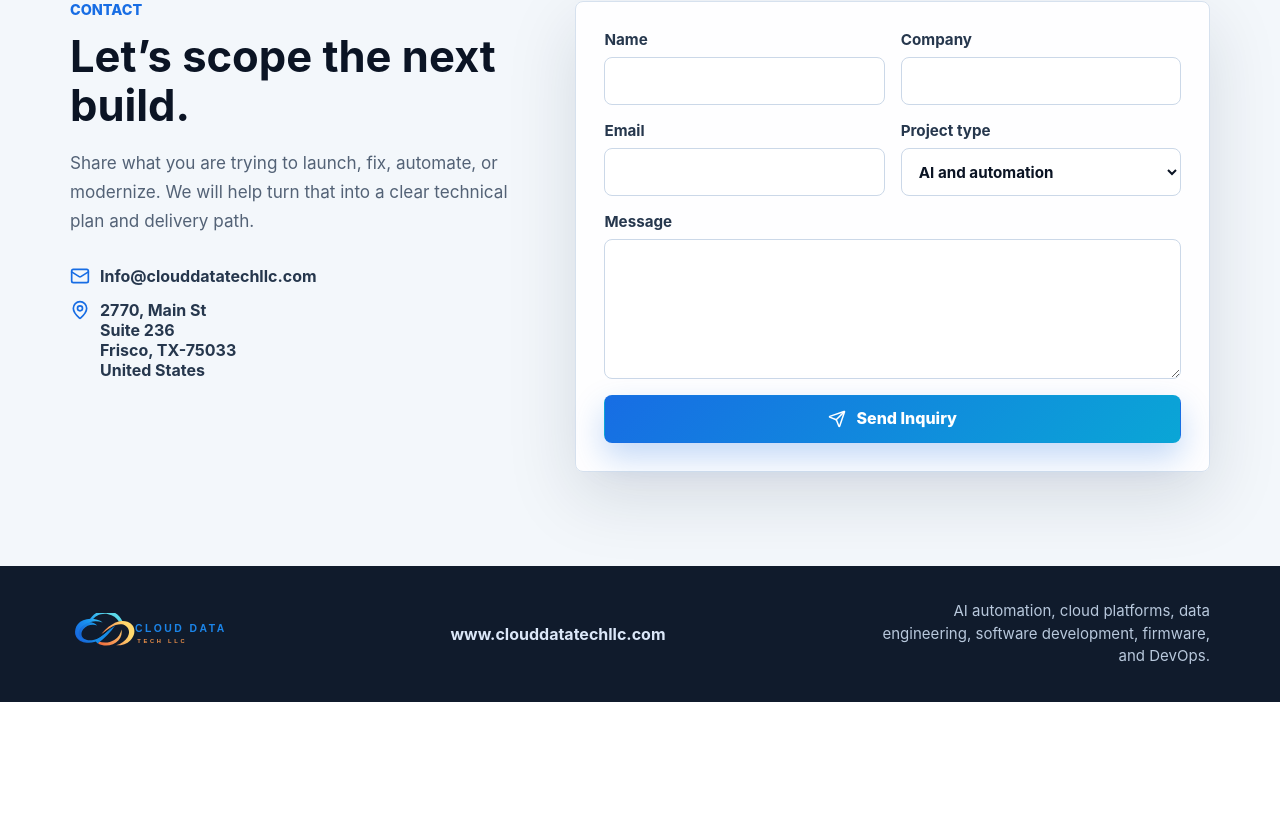
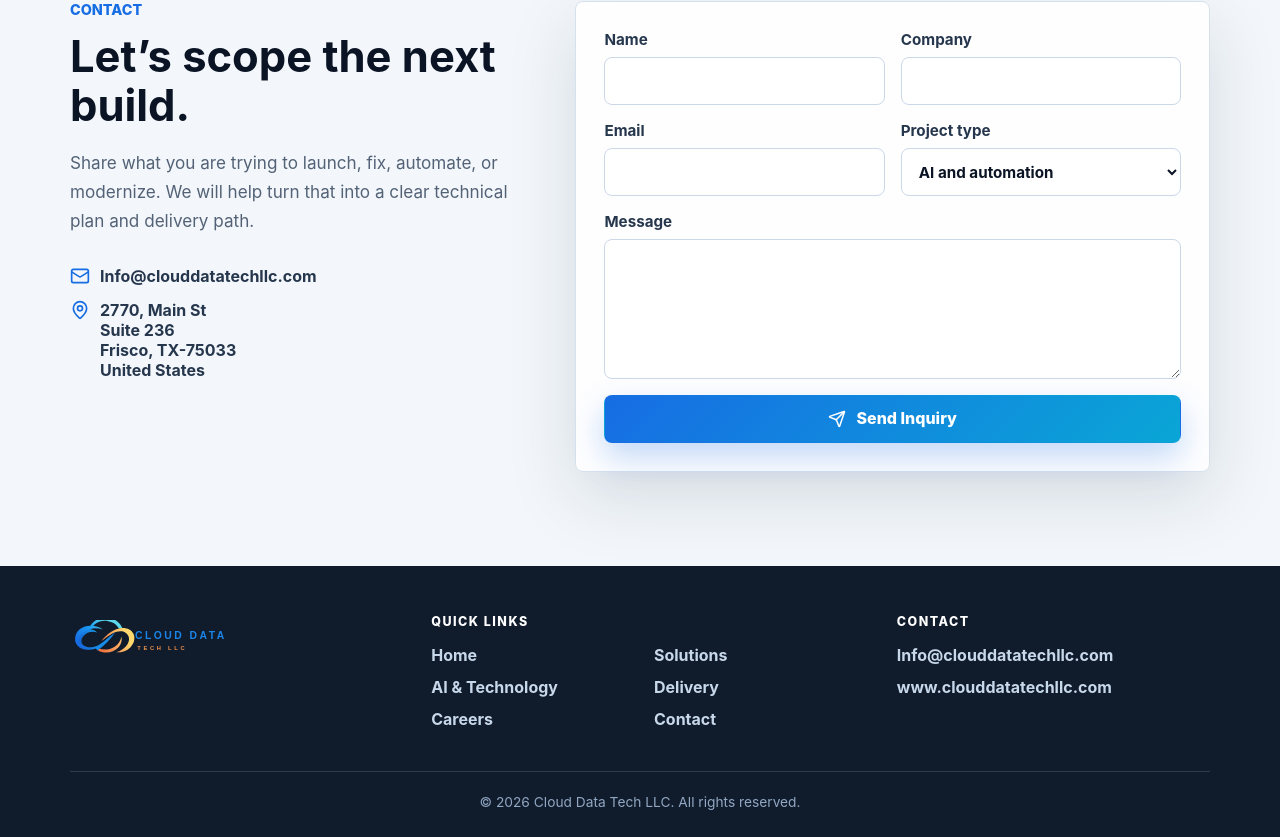
Before and after one commit to satish-develop/website-code, a React (Vite) app: page / in a window 1280 px wide. Shown: the part 5728-6565 px from the top of the page. Before the commit the page ends 6430 px from the top, so only its background shows below. Built offline with nearby package versions, Linux system fonts and the light colour scheme.

Commit message:
Improve footer navigation

```diff
--- a/src/App.css
+++ b/src/App.css
@@ -1082,41 +1082,80 @@ button {
 }
 
 .site-footer {
-  padding: 34px 0;
+  padding: 48px 0 0;
   color: #dbe7f8;
   background: #101b2c;
 }
 
 .footer-layout {
   display: grid;
-  grid-template-columns: auto minmax(0, 1fr) auto;
-  gap: 26px;
-  align-items: center;
+  grid-template-columns: minmax(220px, 0.9fr) minmax(340px, 1.2fr) minmax(240px, 0.9fr);
+  gap: 48px;
+  align-items: start;
 }
 
 .site-footer .brand {
   color: var(--paper);
 }
 
-.footer-links {
-  display: flex;
-  flex-wrap: wrap;
-  justify-content: center;
-  gap: 16px 22px;
-  font-weight: 700;
+.footer-heading {
+  margin: 0 0 16px;
+  color: var(--paper);
+  font-size: 0.78rem;
+  font-weight: 800;
+  letter-spacing: 0.12em;
+  text-transform: uppercase;
 }
 
-.footer-links a:hover {
+.footer-links {
+  display: grid;
+  grid-template-columns: repeat(2, minmax(120px, 1fr));
+  gap: 12px 28px;
+  color: #c8d8eb;
+  font-weight: 650;
+}
+
+.footer-links a,
+.footer-contact a {
+  width: fit-content;
+  transition: color 160ms ease;
+}
+
+.footer-links a:hover,
+.footer-contact a:hover {
   color: #8ee7dd;
 }
 
-.site-footer p {
-  max-width: 340px;
+.footer-links a:focus-visible,
+.footer-contact a:focus-visible {
+  outline: 2px solid var(--orange);
+  outline-offset: 4px;
+  border-radius: 2px;
+}
+
+.footer-contact {
+  display: grid;
+  gap: 12px;
+  color: #c8d8eb;
+  font-weight: 650;
+}
+
+.footer-contact .footer-heading {
+  margin-bottom: 4px;
+}
+
+.footer-bottom {
+  margin-top: 42px;
+  padding: 20px 0 24px;
+  border-top: 1px solid rgba(214, 225, 238, 0.16);
+}
+
+.footer-bottom p {
   margin: 0;
-  color: #b8c8dc;
-  font-size: 0.94rem;
+  color: #91a7c2;
+  font-size: 0.86rem;
   line-height: 1.5;
-  text-align: right;
+  text-align: center;
 }
 
 .back-to-top {
@@ -1237,13 +1276,8 @@ button {
     align-items: start;
   }
 
-  .site-footer p {
-    max-width: none;
-    text-align: left;
-  }
-
-  .footer-links {
-    justify-content: flex-start;
+  .footer-layout {
+    gap: 34px;
   }
 }
 
@@ -1416,6 +1450,10 @@ button {
     height: 50px;
   }
 
+  .footer-links {
+    grid-template-columns: 1fr;
+  }
+
   .hero-section h1 {
     font-size: 2.12rem;
   }
--- a/src/App.jsx
+++ b/src/App.jsx
@@ -33,6 +33,8 @@ const navItems = [
   { label: 'Careers', href: '#careers' },
   { label: 'Contact', href: '#contact' },
 ]
+
+const footerNavItems = [{ label: 'Home', href: '#top' }, ...navItems]
 
 const services = [
   {
@@ -584,11 +586,27 @@ function App() {
 
       <footer className="site-footer">
         <div className="section-inner footer-layout">
-          <FooterBrand />
-          <div className="footer-links">
+          <div className="footer-brand-block">
+            <FooterBrand />
+          </div>
+          <nav className="footer-navigation" aria-label="Footer navigation">
+            <p className="footer-heading">Quick Links</p>
+            <div className="footer-links">
+              {footerNavItems.map((item) => (
+                <a href={item.href} key={item.href}>
+                  {item.label}
+                </a>
+              ))}
+            </div>
+          </nav>
+          <div className="footer-contact">
+            <p className="footer-heading">Contact</p>
+            <a href={`mailto:${contactEmail}`}>{contactEmail}</a>
             <a href="https://www.clouddatatechllc.com">www.clouddatatechllc.com</a>
           </div>
-          <p>AI automation, cloud platforms, data engineering, software development, firmware, and DevOps.</p>
+        </div>
+        <div className="section-inner footer-bottom">
+          <p>© {new Date().getFullYear()} Cloud Data Tech LLC. All rights reserved.</p>
         </div>
       </footer>
 
```
Also changed, not shown: 5 other files (tests, documents, lock files or other folders).
